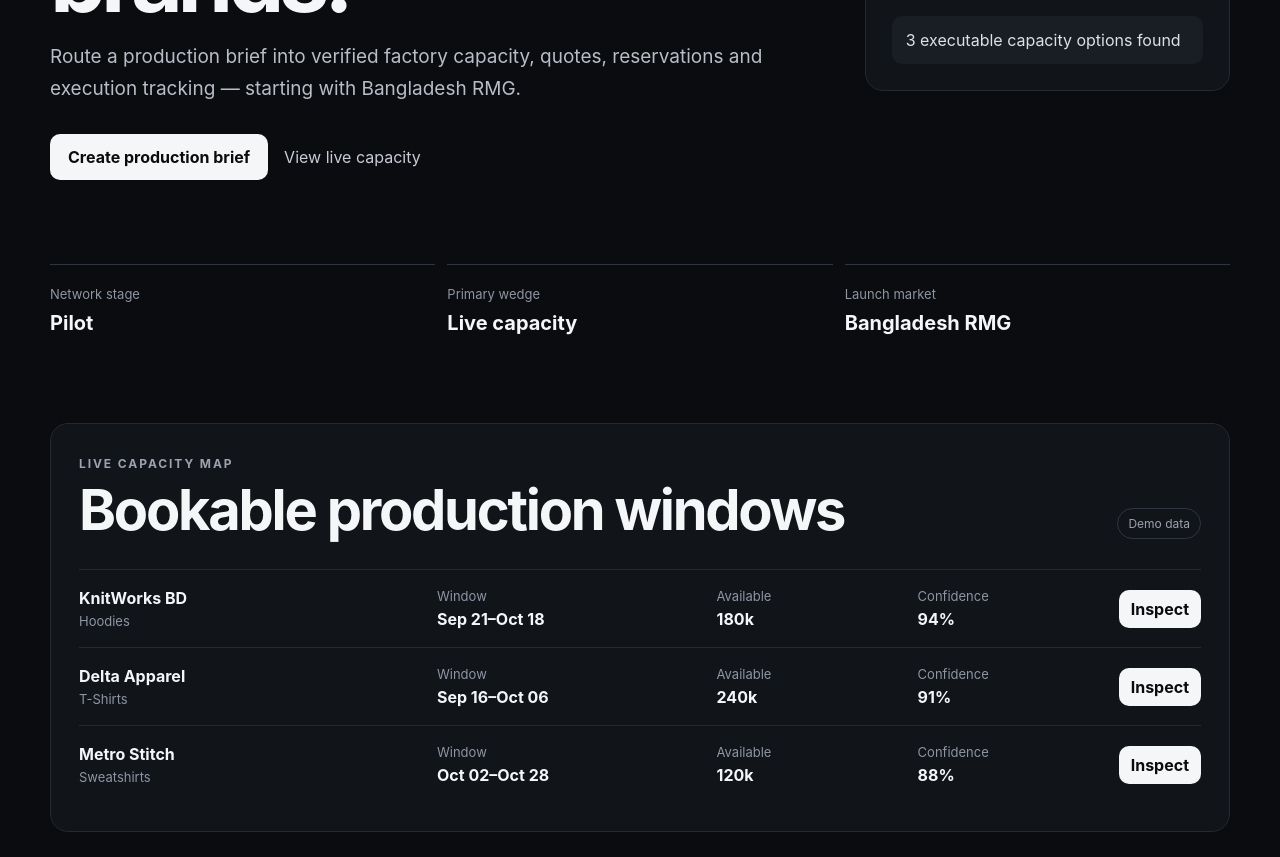
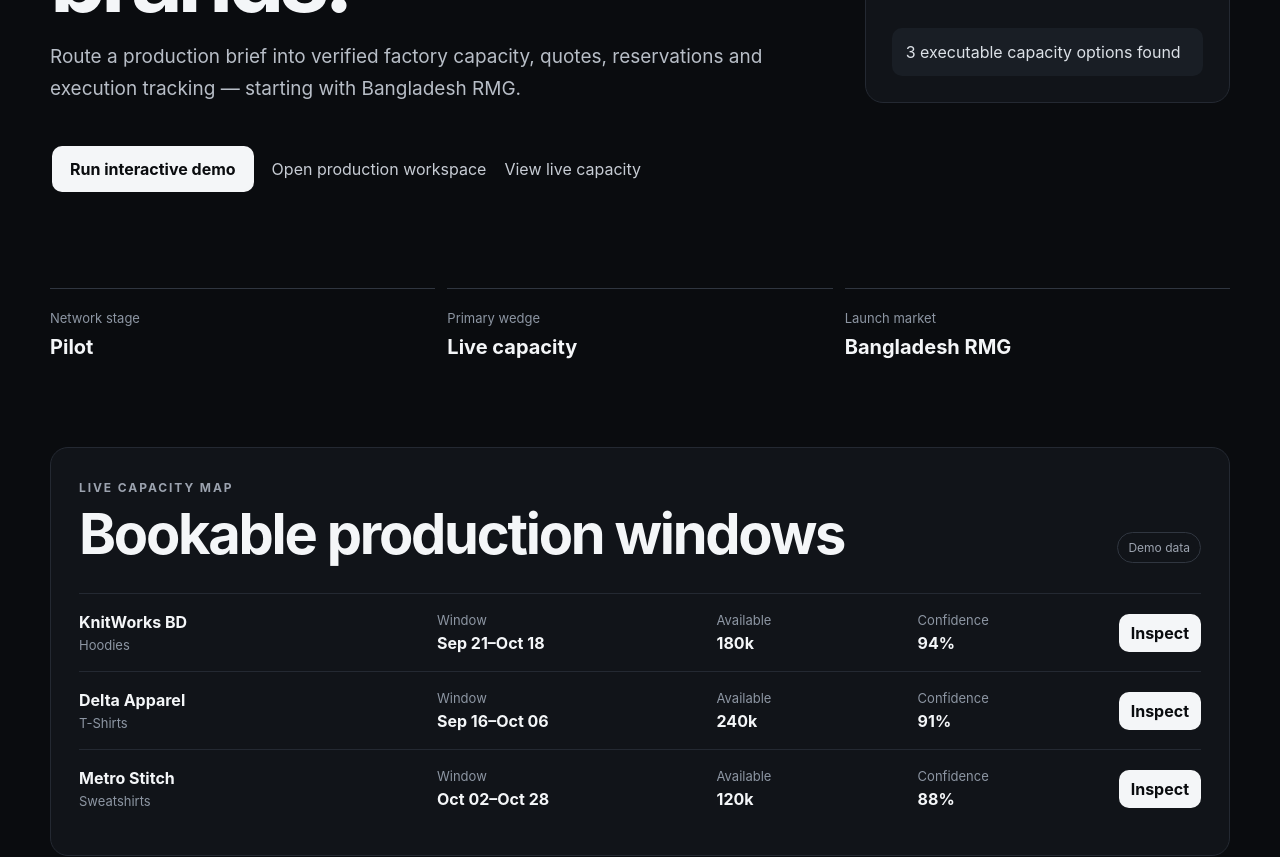
Before and after one commit to Saidur-droid/factorymesh, a Next.js app: page / in a window 1280 px wide. Shown: the part 460-1317 px from the top of the page. Built offline with nearby package versions, Linux system fonts and the light colour scheme.

Commit message:
feat: link homepage into interactive real-user demo

```diff
--- a/app/page.tsx
+++ b/app/page.tsx
@@ -16,7 +16,8 @@ export default function Home() {
             reservations and execution tracking — starting with Bangladesh RMG.
           </p>
           <div className="actions">
-            <button>Create production brief</button>
+            <a href="/demo"><button>Run interactive demo</button></a>
+            <a href="/login">Open production workspace</a>
             <a href="#capacity">View live capacity</a>
           </div>
         </div>
@@ -53,7 +54,7 @@ export default function Home() {
               <div><span>Window</span><strong>{slot.window}</strong></div>
               <div><span>Available</span><strong>{slot.units}</strong></div>
               <div><span>Confidence</span><strong>{slot.confidence}</strong></div>
-              <button>Inspect</button>
+              <a href="/demo"><button>Inspect</button></a>
             </article>
           ))}
         </div>
```
